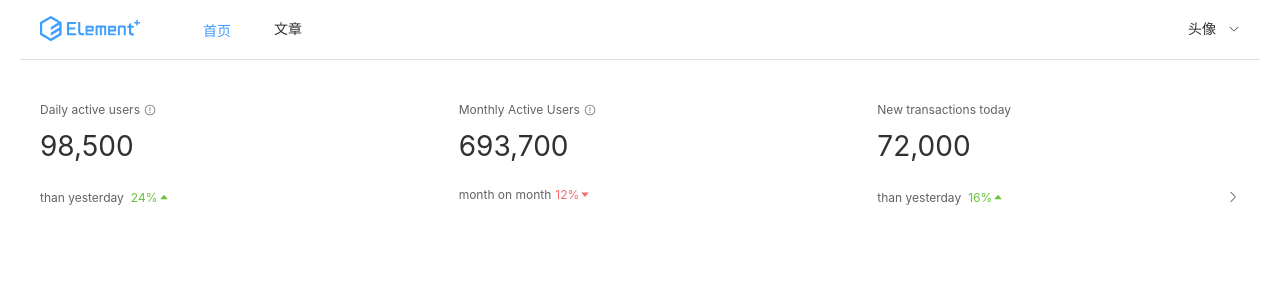
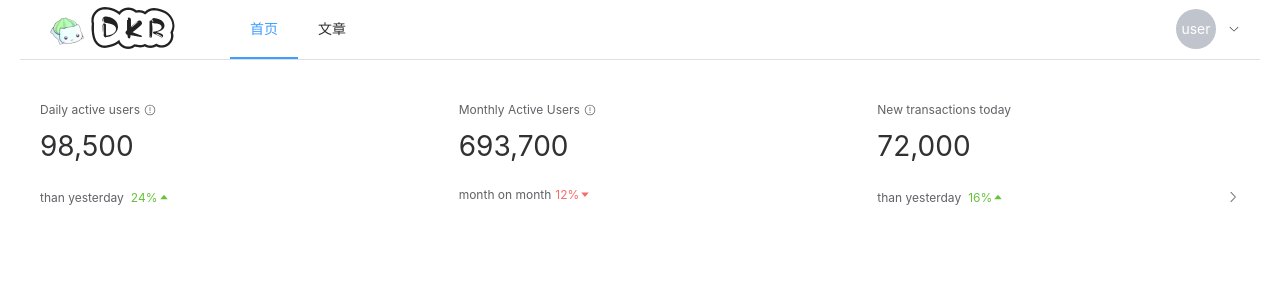
Before and after one commit to Rendon666666/DKRperweb-UI, a Vue app: page /body in a window 1280 px wide. Shown: the top 300 px of the page. Built offline with nearby package versions, Linux system fonts and the light colour scheme.

Commit message:
ico更换

```diff
--- a/src/components/homepage/pagehead/MenuHead.vue
+++ b/src/components/homepage/pagehead/MenuHead.vue
@@ -1,24 +1,27 @@
 <template>
   <el-menu
-      :default-active="activeIndex"
+      router
+      :default-active="$route.path"
       class="el-menu-demo"
       mode="horizontal"
       :ellipsis="false"
       @select="handleSelect"
   >
-    <el-menu-item index="0">
+    <el-menu-item index="/">
       <img
-          style="width: 100px"
-          src="@/images/element-plus-logo.svg"
-          alt="Element logo"
+          style="width: 150px;"
+          src="@/images/DKR_logo.png"
+          alt="DKR logo"
       />
     </el-menu-item>
     <div style="width: 20px" />
-    <router-link to="/body"><el-menu-item index="1">首页</el-menu-item></router-link>
+    <el-menu-item index="/body">首页</el-menu-item>
     <el-menu-item index="3">文章</el-menu-item>
     <div class="flex-grow" />
     <el-sub-menu index="2">
-      <template #title>头像</template>
+      <template #title>
+        <el-avatar> user </el-avatar>
+      </template>
       <el-menu-item index="2-1">item one</el-menu-item>
       <el-menu-item index="2-2">item two</el-menu-item>
       <el-menu-item index="2-3">item three</el-menu-item>
--- a/src/main.ts
+++ b/src/main.ts
@@ -10,6 +10,6 @@ import router from './router'
 const app = createApp(App)
 
 app.use(router)
+app.use(ElementPlus)
 
 app.mount('#app')
-app.use(ElementPlus)
--- a/src/router/index.ts
+++ b/src/router/index.ts
@@ -8,6 +8,7 @@ const router = createRouter({
             path: '/',
             name: 'home',
             component: HomeView,
+            redirect: '/body',
             children: [
                 {
                     path: '/body',
```
Also changed, not shown: src/images/DKR_logo.png (added).
